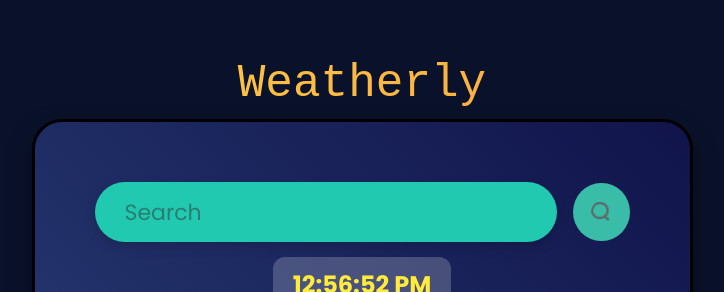
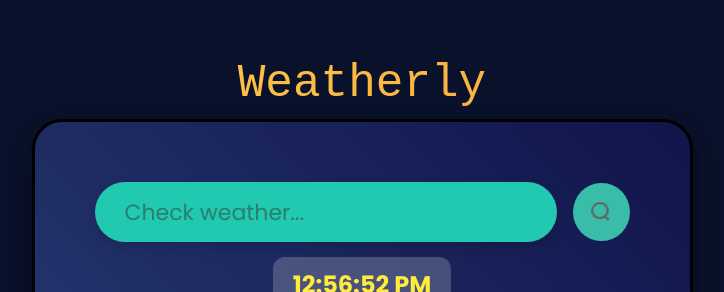
Before and after one commit to Kundan-CR7/Weather_app, a React (Vite) app: page / in a window 1280 px wide. Shown: the top 292 px of the page, without its empty margins (278-1002 px from the left). Built offline with nearby package versions, Linux system fonts and the light colour scheme.

Commit message:
final touch

```diff
--- a/src/components/Weather.jsx
+++ b/src/components/Weather.jsx
@@ -85,7 +85,7 @@
       <p className='heading'>Weatherly</p>
       <div className='weather'>
         <div className='search-bar'>
-          <input ref={inputRef} type='text' placeholder='Search' />
+          <input ref={inputRef} type='text' placeholder='Check weather...' />
           <img src={search_icon} onClick={() => search(inputRef.current.value)} />
         </div>
         <p className='current-time'>{currentTime}</p>
```
